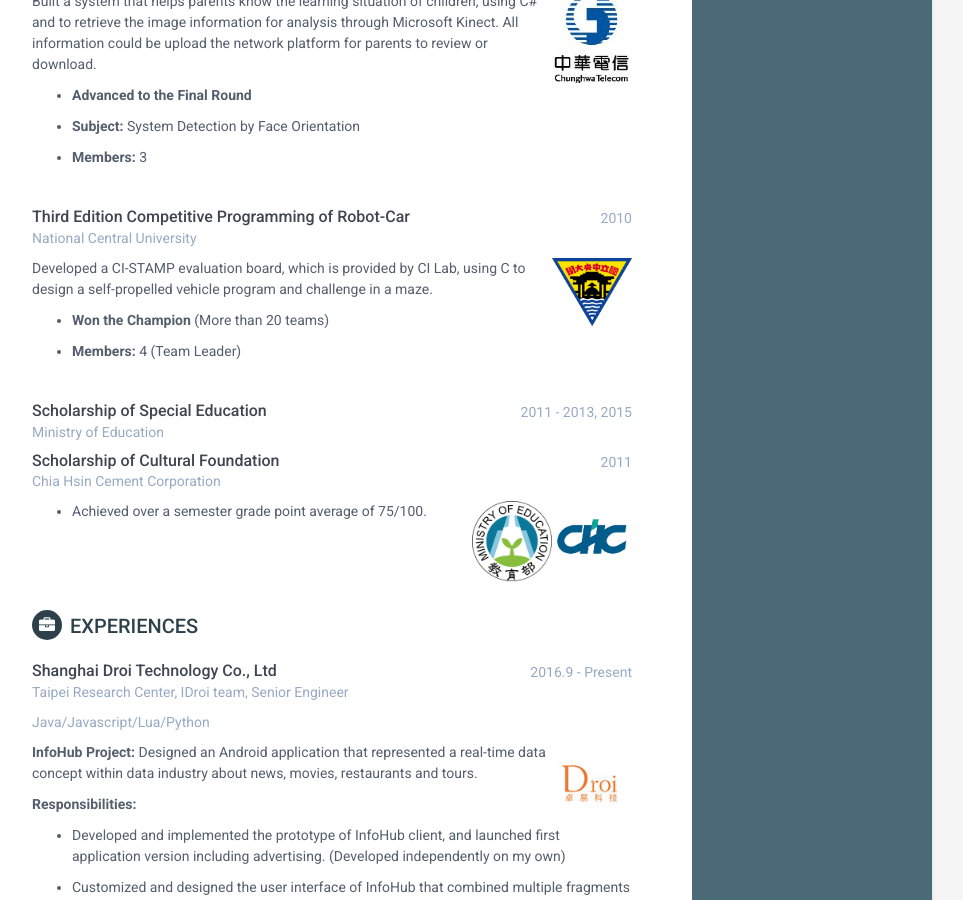
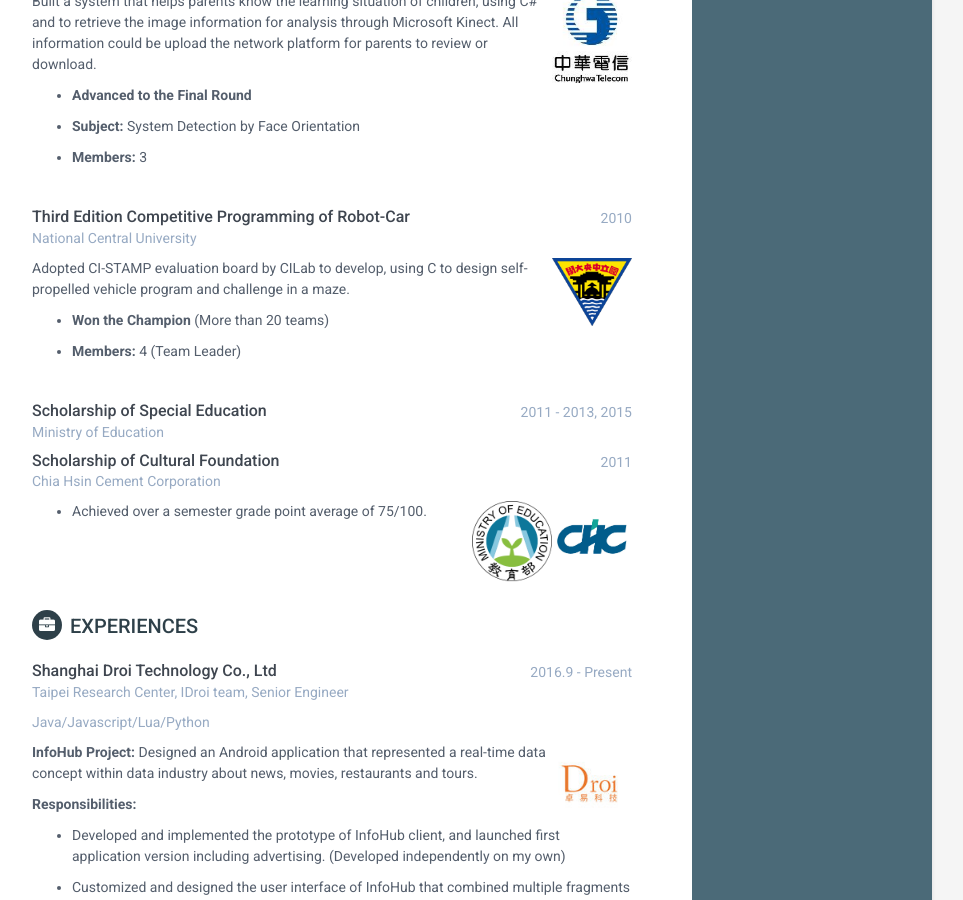
Before and after one commit to carson0321/cv, a Jekyll site: the page built from index.html, in a window 1280 px wide and 900 px high, scrolled down 1231 px. Shown: the whole window, without its empty margins (188-1151 px from the left). Built offline with Jekyll 4.4.1, drawn with Linux system fonts in a browser that asks for light colours.

Commit message:
update honors

```diff
--- a/_includes/honors.html
+++ b/_includes/honors.html
@@ -48,7 +48,7 @@
         <div class="honors-organization">National Central University</div>
         </div><!--//meta-->
         <img class="honors-img" src="{{site.baseurl}}/assets/images/ncu.png" alt="profile picture" />
-        <div class="details"><p>Developed a CI-STAMP evaluation board, which is provided by CI Lab, using C to design a self-propelled vehicle program and challenge in a maze.</p>
+        <div class="details"><p>Adopted CI-STAMP evaluation board by CILab to develop, using C to design self-propelled vehicle program and challenge in a maze.</p>
         </div><!--//details-->
          <ul type="disc">
             <li><p><b>Won the Champion</b> (More than 20 teams)</p></li>
```
